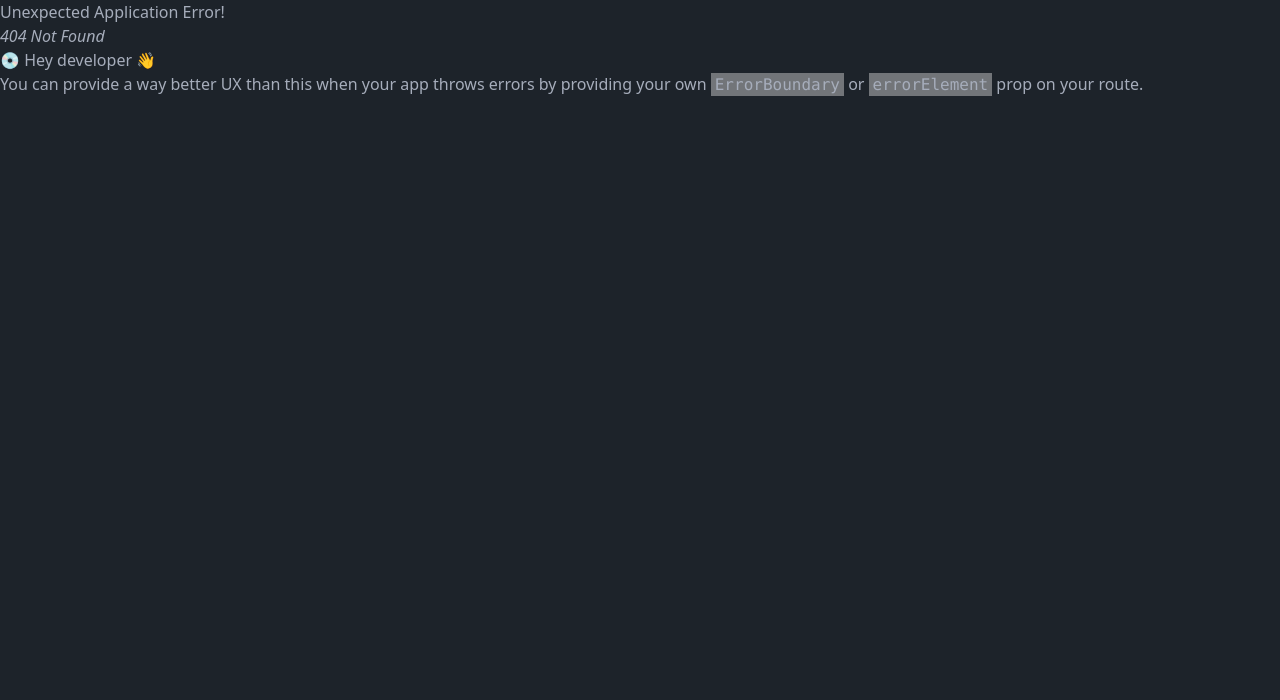
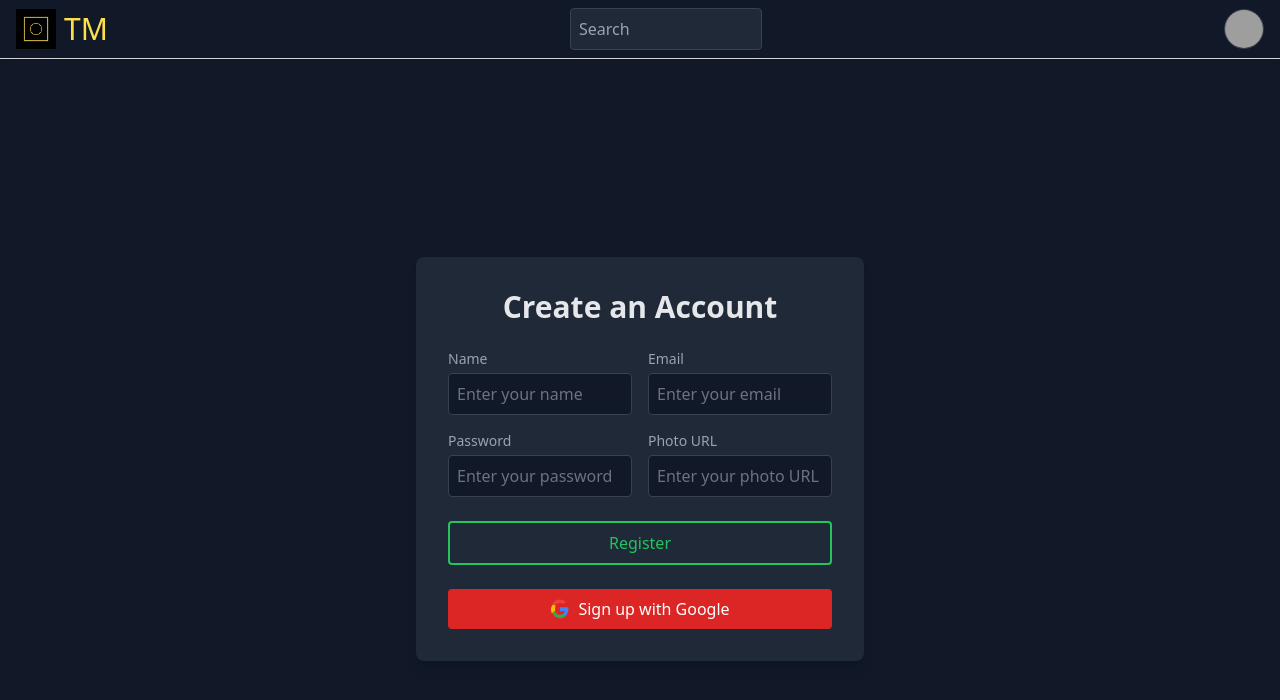
Before and after one commit to Coded-Adil/TM-task-manager, a React (Vite) app: page /registration in a window 1280 px wide. Before the commit this address had no page. Shown: the top 700 px of the page. Built offline with nearby package versions, Linux system fonts and the light colour scheme; grey boxes are pictures that could not be loaded.

Commit message:
added registration page to the  project

```diff
--- a/src/Routes/Routes.jsx
+++ b/src/Routes/Routes.jsx
@@ -4,6 +4,7 @@ import {
 import MainLayout from "../layouts/MainLayout";
 import Home from "../pages/Home/Home";
 import Login from "../pages/Login/Login";
+import Registration from "../pages/Registration/Registration";
 
 export const router = createBrowserRouter([
     {
@@ -15,6 +16,10 @@ export const router = createBrowserRouter([
                 element: <Home />
             },
             {
+                path: '/registration',
+                element: <Registration />
+            },
+            {
                 path: '/login',
                 element: <Login />
             },
--- a/src/layouts/MainLayout.jsx
+++ b/src/layouts/MainLayout.jsx
@@ -6,7 +6,7 @@ const MainLayout = () => {
         // <div className="max-w-6xl mx-auto">
         <div>
             {/* NavBar */}
-            <div className="bg-black">
+            <div className="bg-black border-b">
                 <Navbar />
             </div>
             <Outlet />
--- a/src/pages/Login/Login.jsx
+++ b/src/pages/Login/Login.jsx
@@ -2,11 +2,11 @@ import { useState } from "react";
 
 const Login = () => {
 
-    const [email, setEmail] = useState("");
-    const [password, setPassword] = useState("");
-
     const handleLogin = (e) => {
         e.preventDefault();
+        const form = e.target;
+        const email = form.email.value;
+        const password = form.password.value;
         console.log("Email:", email, "Password:", password);
     };
 
@@ -30,8 +30,7 @@ const Login = () => {
                             id="email"
                             type="email"
                             required
-                            value={email}
-                            onChange={(e) => setEmail(e.target.value)}
+                            name="email"
                             className="mt-1 w-full rounded border border-gray-700 bg-gray-900 p-2 text-gray-300 placeholder-gray-500 focus:border-blue-500 focus:ring focus:ring-blue-500"
                             placeholder="Enter your email"
                         />
@@ -49,8 +48,7 @@ const Login = () => {
                             id="password"
                             type="password"
                             required
-                            value={password}
-                            onChange={(e) => setPassword(e.target.value)}
+                            name="password"
                             className="mt-1 w-full rounded border border-gray-700 bg-gray-900 p-2 text-gray-300 placeholder-gray-500 focus:border-blue-500 focus:ring focus:ring-blue-500"
                             placeholder="Enter your password"
                         />
--- /dev/null
+++ b/src/pages/Registration/Registration.jsx
@@ -0,0 +1,139 @@
+import { useState } from "react";
+
+const Registration = () => {
+  const handleRegister = (e) => {
+    e.preventDefault();
+    const form = e.target;
+    const name = form.name.value;
+    const email = form.email.value;
+    const password = form.password.value;
+    const photoURL = form.photoURL.value;
+    console.log("Name:", name, "Email:", email, "Password:", password, "PhotoURL:", photoURL);
+  };
+
+  return (
+    <div className="flex min-h-screen items-center justify-center bg-gray-900">
+      <div className="w-full max-w-md bg-gray-800 rounded-lg p-8 shadow-lg transform transition-transform duration-500 ease-in-out hover:scale-105">
+        <h2 className="mb-6 text-3xl font-bold text-center text-gray-200">
+          Create an Account
+        </h2>
+        <form onSubmit={handleRegister} className="space-y-6">
+          {/* Input Fields in a Grid */}
+          <div className="grid grid-cols-1 sm:grid-cols-2 gap-4">
+            {/* Name Input */}
+            <div className="relative">
+              <label
+                htmlFor="name"
+                className="block text-sm font-medium text-gray-400"
+              >
+                Name
+              </label>
+              <input
+                id="name"
+                type="text"
+                required
+                name="name"
+                className="mt-1 w-full rounded border border-gray-700 bg-gray-900 p-2 text-gray-300 placeholder-gray-500 focus:border-blue-500 focus:ring focus:ring-blue-500"
+                placeholder="Enter your name"
+              />
+            </div>
+
+            {/* Email Input */}
+            <div className="relative">
+              <label
+                htmlFor="email"
+                className="block text-sm font-medium text-gray-400"
+              >
+                Email
+              </label>
+              <input
+                id="email"
+                type="email"
+                required
+                name="email"
+                className="mt-1 w-full rounded border border-gray-700 bg-gray-900 p-2 text-gray-300 placeholder-gray-500 focus:border-blue-500 focus:ring focus:ring-blue-500"
+                placeholder="Enter your email"
+              />
+            </div>
+
+            {/* Password Input */}
+            <div className="relative">
+              <label
+                htmlFor="password"
+                className="block text-sm font-medium text-gray-400"
+              >
+                Password
+              </label>
+              <input
+                id="password"
+                type="password"
+                required
+                name="password"
+                className="mt-1 w-full rounded border border-gray-700 bg-gray-900 p-2 text-gray-300 placeholder-gray-500 focus:border-blue-500 focus:ring focus:ring-blue-500"
+                placeholder="Enter your password"
+              />
+            </div>
+
+            {/* Photo URL Input */}
+            <div className="relative">
+              <label
+                htmlFor="photoURL"
+                className="block text-sm font-medium text-gray-400"
+              >
+                Photo URL
+              </label>
+              <input
+                id="photoURL"
+                type="text"
+                name="photoURL"
+                className="mt-1 w-full rounded border border-gray-700 bg-gray-900 p-2 text-gray-300 placeholder-gray-500 focus:border-blue-500 focus:ring focus:ring-blue-500"
+                placeholder="Enter your photo URL"
+              />
+            </div>
+          </div>
+
+          {/* Register Button */}
+          <button
+            type="submit"
+            className="w-full rounded border-2 border-green-500 px-4 py-2 text-green-500 transition-all duration-300 hover:bg-green-500 hover:text-white"
+          >
+            Register
+          </button>
+
+          {/* Google Signup Button */}
+          <button
+            type="button"
+            className="flex w-full items-center justify-center gap-2 rounded bg-red-600 px-4 py-2 text-white transition-transform duration-300 hover:scale-105"
+          >
+            <svg
+              className="h-5 w-5"
+              xmlns="http://www.w3.org/2000/svg"
+              viewBox="0 0 48 48"
+              fill="none"
+            >
+              <path
+                d="M44.5 24.65c0-1.6-.15-3.15-.4-4.65H24v9.1h11.6c-.5 2.55-1.85 4.65-3.95 6.1v5h6.4c3.75-3.45 5.95-8.55 5.95-15.55z"
+                fill="#4285F4"
+              />
+              <path
+                d="M24 46c5.4 0 9.9-1.8 13.2-4.9l-6.4-5c-1.75 1.15-4 1.85-6.8 1.85-5.25 0-9.7-3.5-11.3-8.25H6.1v5.25C9.3 42.55 16 46 24 46z"
+                fill="#34A853"
+              />
+              <path
+                d="M12.7 28.75A11.8 11.8 0 0 1 12 24c0-1.65.3-3.25.7-4.75v-5.25H6.1A22.9 22.9 0 0 0 2 24c0 3.65.85 7.1 2.4 10.25l6.3-5.5z"
+                fill="#FBBC05"
+              />
+              <path
+                d="M24 9.5c3.05 0 5.75 1.05 7.9 3.1l5.9-5.85C33.85 3.1 29.4 1 24 1 16 1 9.3 4.45 6.1 11l6.6 5.2C14.3 11.55 18.75 9.5 24 9.5z"
+                fill="#EA4335"
+              />
+            </svg>
+            Sign up with Google
+          </button>
+        </form>
+      </div>
+    </div>
+  );
+};
+
+export default Registration;
```
